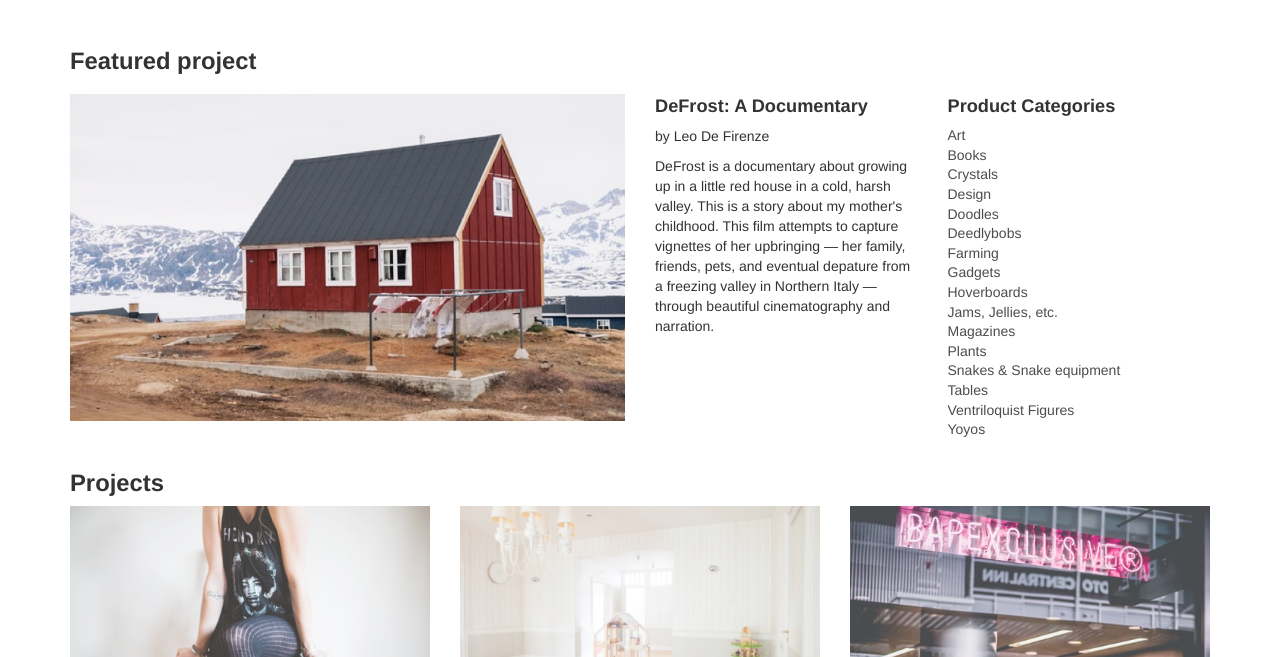
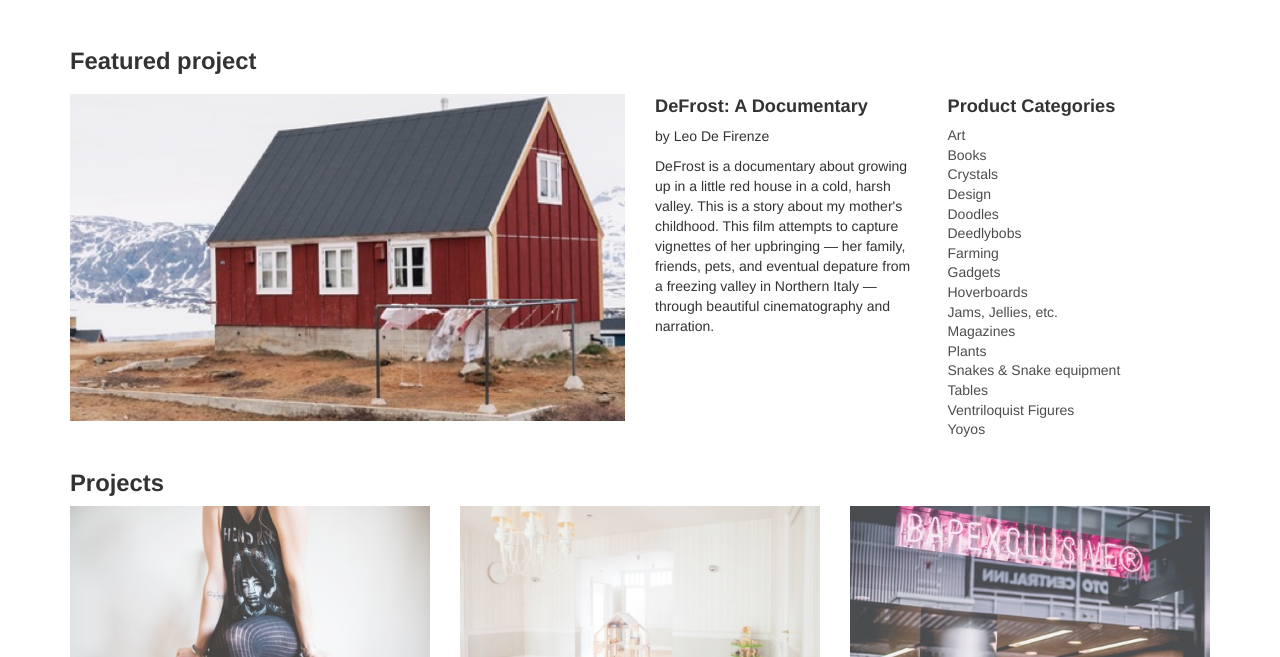
Before and after one commit to Talon1024/Jumpstart, a plain HTML site: page index.html in a window 1280 px wide. In both pictures the pointer is over the picture 347 px from the left and 958 px from the top of the page. Shown: the part 701-1358 px from the top of the page. Drawn offline with nearby package versions, Linux system fonts and the light colour scheme; a script that the page names is missing.

Commit message:
Add interactivity to images

```diff
--- a/css/style.css
+++ b/css/style.css
@@ -65,6 +65,13 @@ h3 {
 
 .image-container img {
   width: 100%;
+  opacity: 0.8;
+  transition: opacity 0.5s ease 0s, transform 0.5s ease 0s;
+}
+
+.image-container:hover img {
+  opacity: 1.0;
+  transform: scale(1.3, 1.3);
 }
 
 /* ========== Main section - featured project ========== */
@@ -87,10 +94,6 @@ h3 {
 
 .project {
   margin-bottom: 5.85rem;
-}
-
-.project img {
-  opacity: 0.8;
 }
 
 /* ========== Main section - GIGLi ========== */
```
